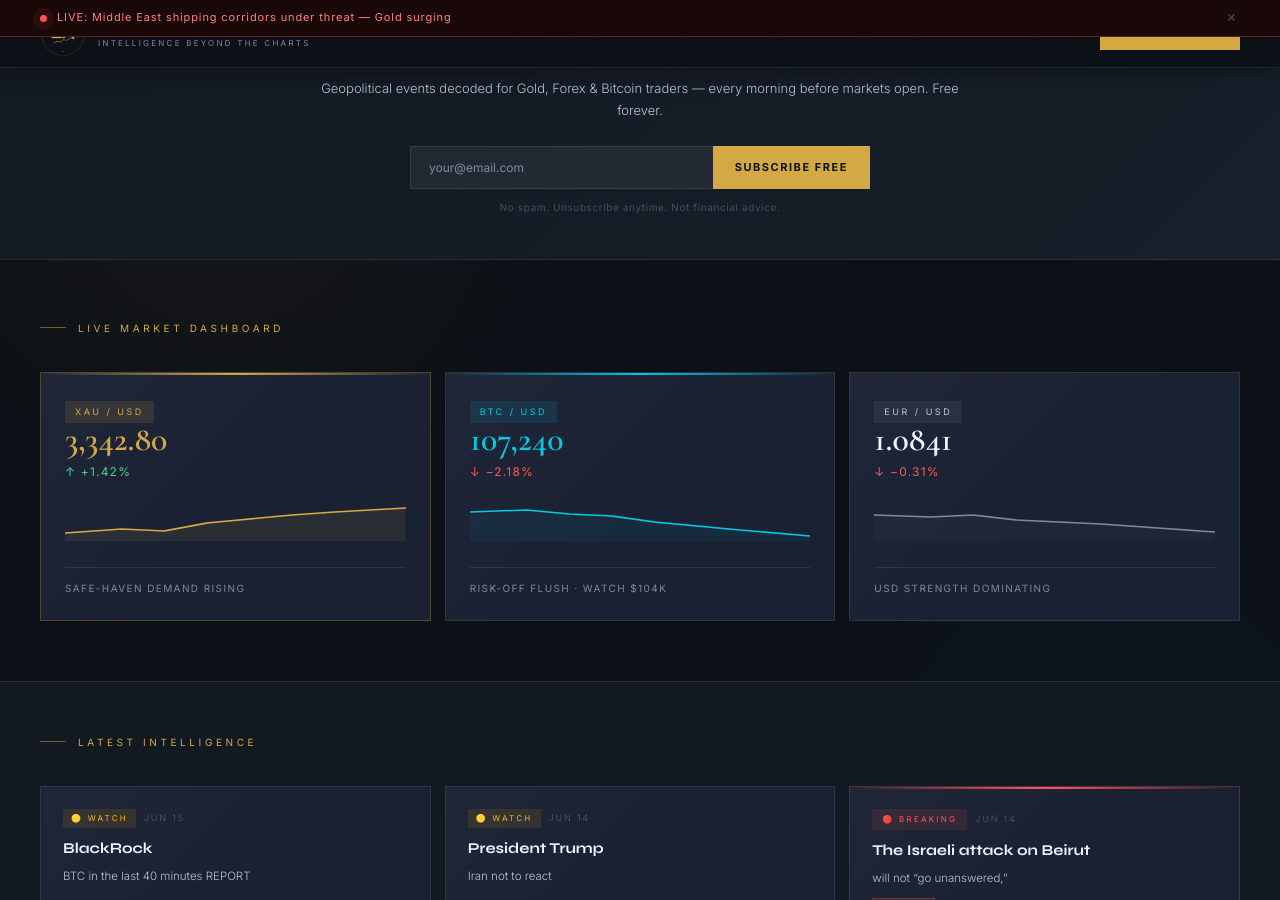
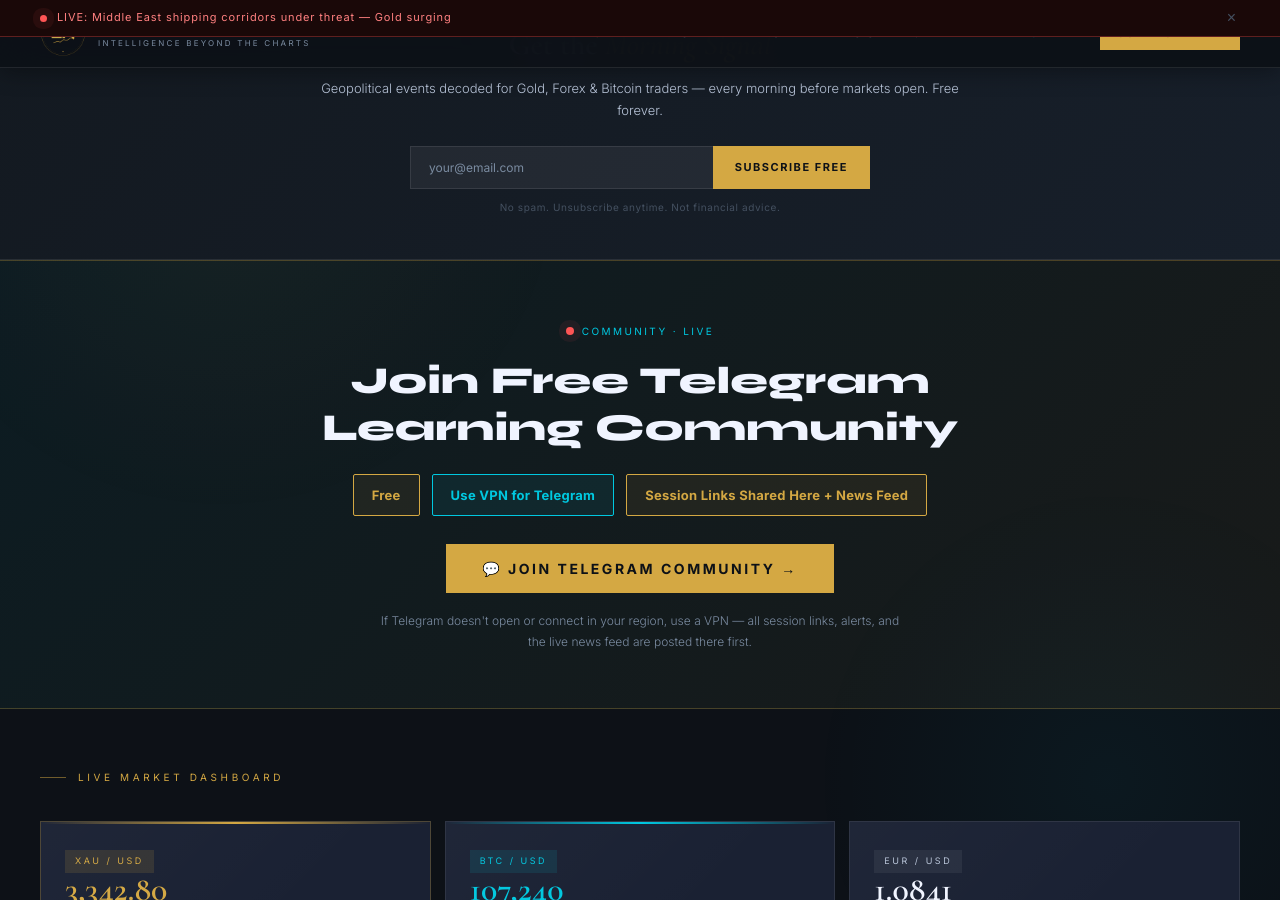
Before and after one commit to edgeaurum5-star/website-CRM, a Jekyll site: the page built from index.html, in a window 1280 px wide and 900 px high, scrolled down 999 px. Built offline with Jekyll 4.4.1, drawn with Linux system fonts in a browser that asks for light colours; a script that is not in the unit is left out.

Commit message:
Update index.html

```diff
--- a/index.html
+++ b/index.html
@@ -23,7 +23,7 @@
       <a href="/academy/"><button class="btn-outline">Explore Academy →</button></a>
     </div>
     <div class="hero-telegram">
-      <a href="{{ s.whatsapp_url | default: 'https://t.me/+BIVXclDlKyxlMjI0' }}" target="_blank" rel="noopener">
+      <a href="{{ s.telegram_url | default: 'https://t.me/+BIVXclDlKyxlMjI0' }}" target="_blank" rel="noopener">
         <span style="color:var(--cyan);">💬 Join our free Telegram community →</span>
       </a>
     </div>
@@ -32,6 +32,26 @@
 
 <!-- EMAIL SUBSCRIPTION -->
 {% include subscribe-bar.html %}
+
+<!-- TELEGRAM COMMUNITY BANNER -->
+<section class="section telegram-banner-section">
+  <div class="telegram-banner-inner">
+    <div class="telegram-banner-badge">
+      <span class="pulse"></span>
+      <span>Community · Live</span>
+    </div>
+    <h2 class="telegram-banner-title">Join Free Telegram Learning Community</h2>
+    <div class="telegram-banner-points">
+      <span class="tb-point tb-point-gold">Free</span>
+      <span class="tb-point tb-point-cyan">Use VPN for Telegram</span>
+      <span class="tb-point tb-point-gold">Session Links Shared Here + News Feed</span>
+    </div>
+    <a href="{{ s.telegram_url | default: 'https://t.me/+BIVXclDlKyxlMjI0' }}" target="_blank" rel="noopener">
+      <button class="btn-gold telegram-banner-btn">💬 Join Telegram Community →</button>
+    </a>
+    <p class="telegram-banner-note">If Telegram doesn't open or connect in your region, use a VPN — all session links, alerts, and the live news feed are posted there first.</p>
+  </div>
+</section>
 
 <!-- LIVE MARKET DASHBOARD -->
 <section class="section">
@@ -212,6 +232,47 @@
 .ana-preview-card{display:block;background:var(--card);border:1px solid var(--border);padding:24px;text-decoration:none;transition:all 0.25s;}
 .ana-preview-card:hover{border-color:var(--border-g);transform:translateY(-2px);}
 
+/* TELEGRAM BANNER */
+.telegram-banner-section{
+  border-top:1px solid var(--border-g);
+  border-bottom:1px solid var(--border-g);
+  background:linear-gradient(135deg,rgba(0,200,224,0.06),rgba(212,168,67,0.06));
+  text-align:center;
+  padding:56px 20px;
+}
+.telegram-banner-inner{max-width:720px;margin:0 auto;}
+.telegram-banner-badge{
+  display:inline-flex;align-items:center;gap:8px;
+  font-size:10px;letter-spacing:0.24em;text-transform:uppercase;
+  color:var(--cyan);margin-bottom:18px;
+}
+.telegram-banner-title{
+  font-family:'Syne',sans-serif;
+  font-size:clamp(24px,3.6vw,38px);
+  font-weight:800;
+  line-height:1.25;
+  color:var(--t1);
+  margin-bottom:22px;
+}
+.telegram-banner-points{
+  display:flex;flex-wrap:wrap;justify-content:center;gap:12px;margin-bottom:28px;
+}
+.tb-point{
+  font-family:'Inter',sans-serif;
+  font-weight:800;
+  font-size:13px;
+  letter-spacing:0.02em;
+  padding:10px 18px;
+  border-radius:2px;
+  border:1.5px solid;
+}
+.tb-point-gold{color:var(--gold);border-color:var(--gold);background:rgba(212,168,67,0.08);}
+.tb-point-cyan{color:var(--cyan);border-color:var(--cyan);background:rgba(0,200,224,0.08);}
+.telegram-banner-btn{font-size:14px;padding:16px 36px;}
+.telegram-banner-note{
+  margin-top:18px;font-size:12px;line-height:1.7;color:var(--t3);font-weight:300;max-width:520px;margin-left:auto;margin-right:auto;
+}
+
 /* SESSION TYPE TABS */
 .session-tabs{margin-top:4px;}
 .tab-radio{position:absolute;opacity:0;pointer-events:none;}
@@ -249,6 +310,7 @@
 }
 @media(max-width:600px){
   .news-feed-grid{grid-template-columns:1fr;}
+  .tb-point{font-size:11.5px;padding:9px 14px;}
 }
 </style>
 
```
